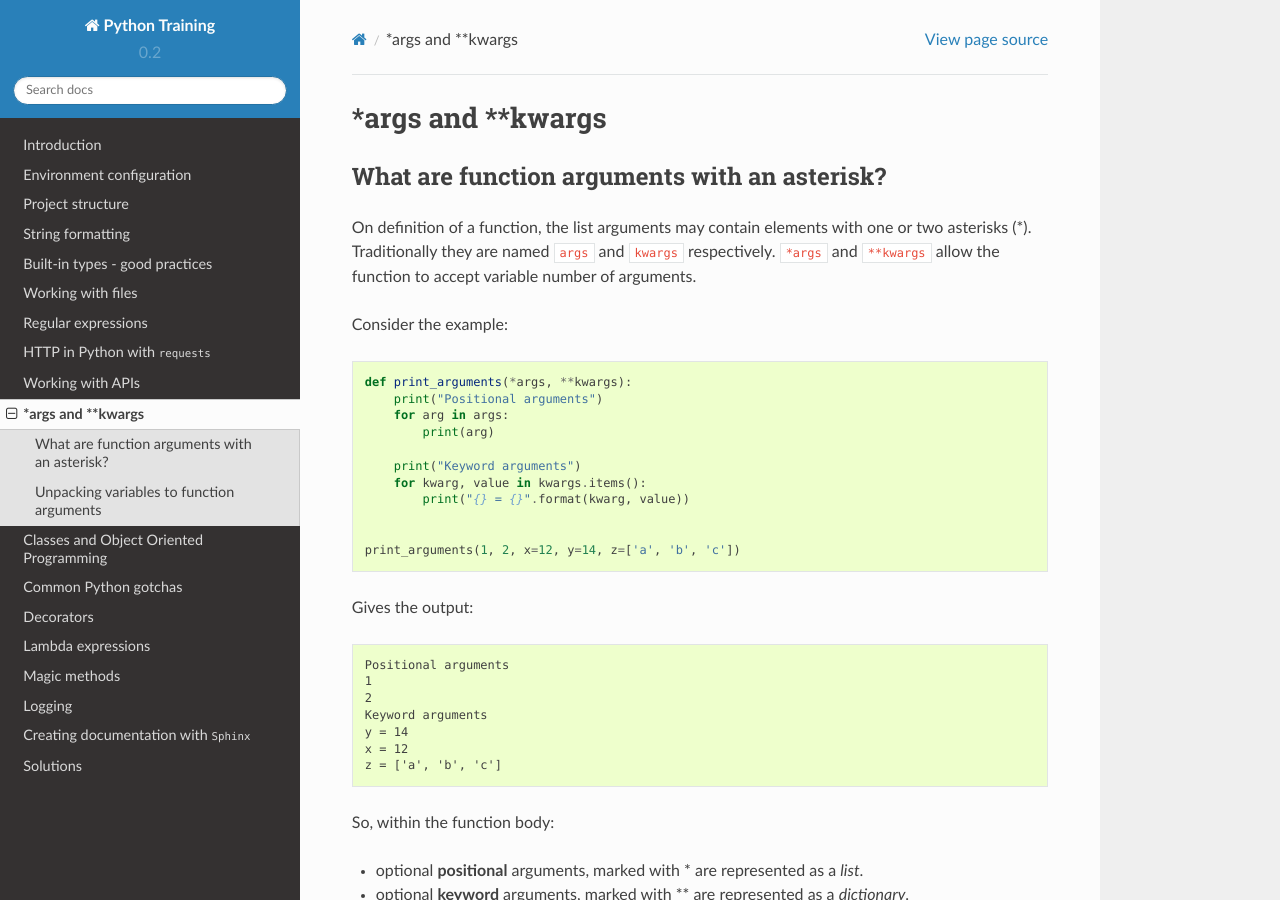
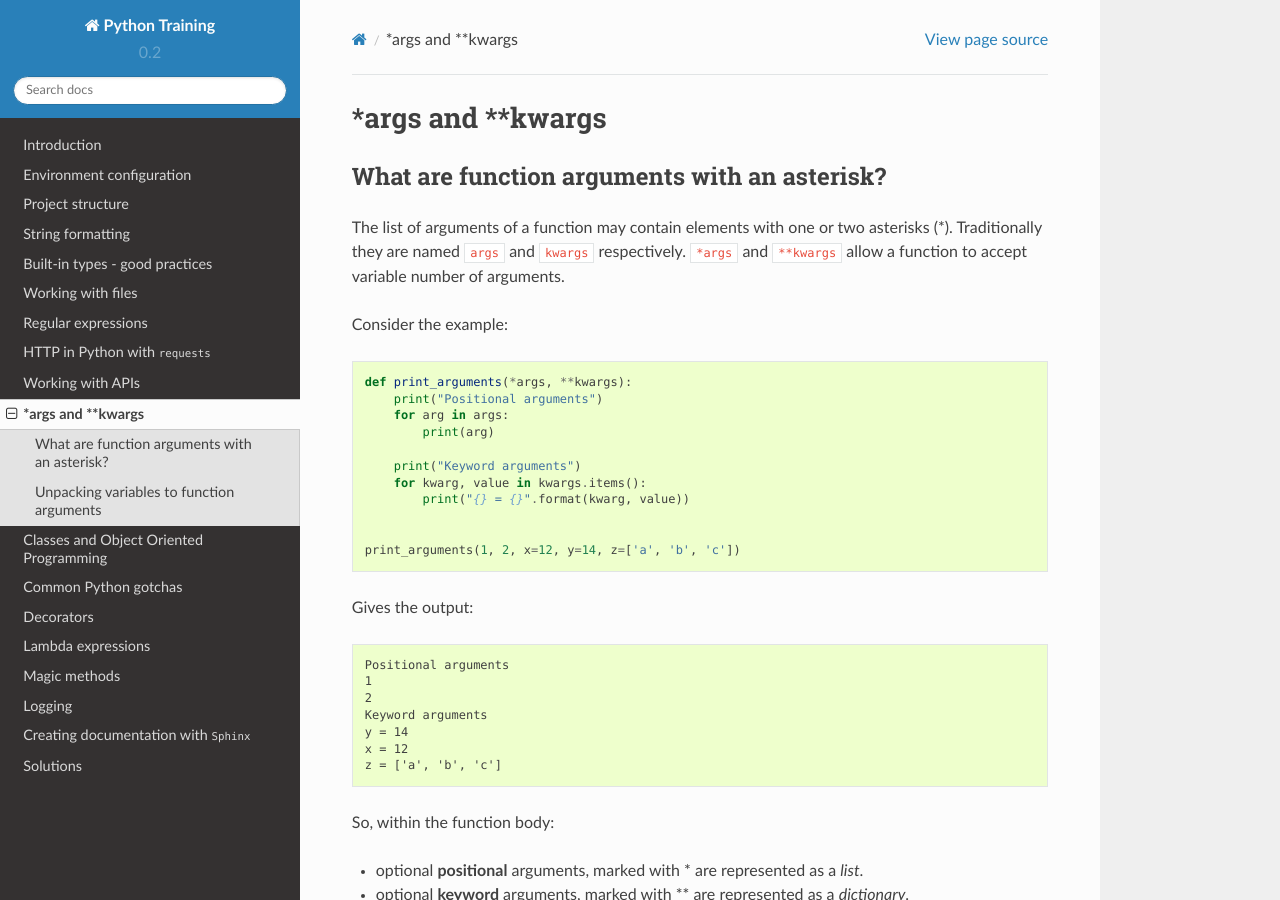
Before and after one commit to majorbriggs/python_training, a Sphinx documentation site: the page built from docs/arguments.rst, in a window 1280 px wide and 900 px high. Built offline with Sphinx 7.4.7 and the Read the Docs theme 2.0.0, drawn with Linux system fonts in a browser that asks for light colours.

Commit message:
Update arguments.rst
update docs

```diff
--- a/docs/arguments.rst
+++ b/docs/arguments.rst
@@ -6,8 +6,8 @@
 What are function arguments with an asterisk?
 ----------------------------------------------
 
-On definition of a function, the list arguments may contain elements with one or two asterisks (\*). Traditionally they are named ``args`` and ``kwargs`` respectively.
-``*args`` and ``**kwargs`` allow the function to accept variable number of arguments.
+The list of arguments of a function may contain elements with one or two asterisks (\*). Traditionally they are named ``args`` and ``kwargs`` respectively.
+``*args`` and ``**kwargs`` allow a function to accept variable number of arguments.
 
 Consider the example:
 
```
